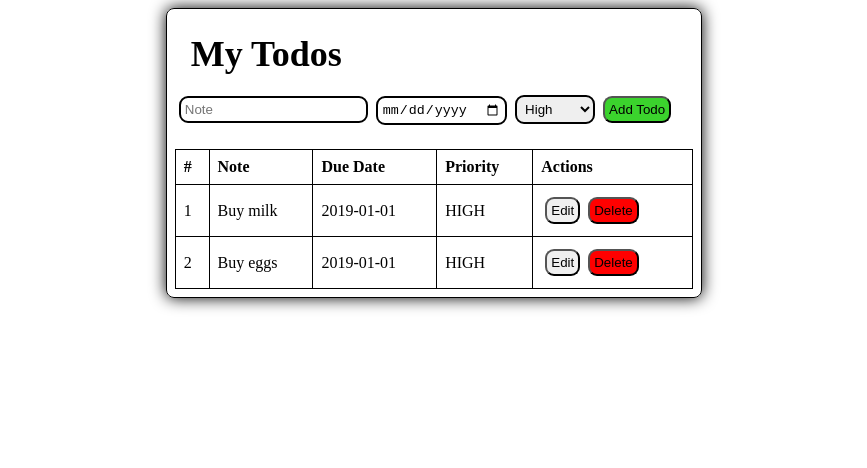
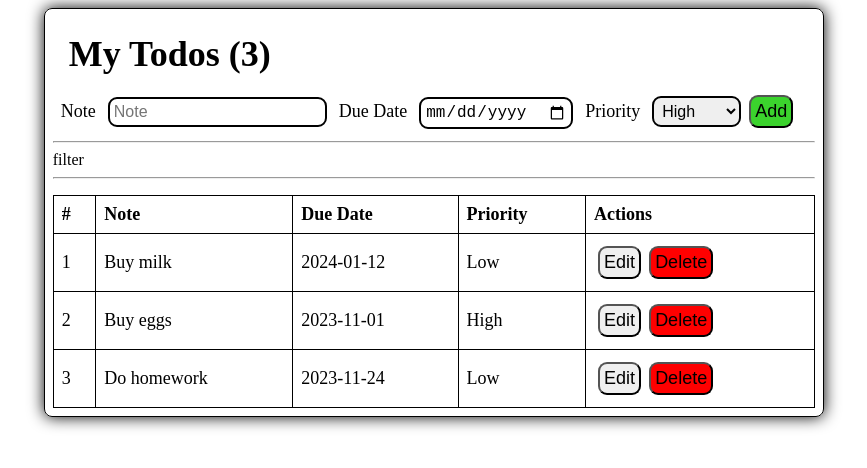
Before and after one commit to cph-oo221/Dat3-React-CRUD, a React (Vite) app: page / in a window 1280 px wide. Shown: the top 468 px of the page, without its empty margins (215-1082 px from the left). Built offline with nearby package versions, Linux system fonts and the light colour scheme; data requests are answered from the project's data file.

Commit message:
All crud works

```diff
--- a/db.json
+++ b/db.json
@@ -3,14 +3,20 @@
     {
       "id": 1,
       "note": "Buy milk",
-      "dueDate": "2019-01-01",
-      "priority": "HIGH"
+      "dueDate": "2024-01-12",
+      "priority": "Low"
     },
     {
       "id": 2,
       "note": "Buy eggs",
-      "dueDate": "2019-01-01",
-      "priority": "HIGH"
+      "dueDate": "2023-11-01",
+      "priority": "High"
+    },
+    {
+      "id": 3,
+      "note": "Do homework",
+      "dueDate": "2023-11-24",
+      "priority": "Low"
     }
   ]
 }
--- a/index.html
+++ b/index.html
@@ -2,9 +2,9 @@
 <html lang="en">
   <head>
     <meta charset="UTF-8" />
-    <link rel="icon" href="./img/todo.png" />
+    <link rel="icon" href="src/img/todo.png" />
     <meta name="viewport" content="width=device-width, initial-scale=1.0" />
-    <title>Vite + React</title>
+    <title>Todo</title>
   </head>
   <body>
     <div id="root"></div>
--- a/package.json
+++ b/package.json
@@ -4,7 +4,7 @@
   "version": "0.0.0",
   "type": "module",
   "scripts": {
-    "server": "json-server --watch db.json --port 3001",
+    "server": "json-server --watch db.json --port 3001 --host 127.0.0.1",
     "dev": "vite",
     "build": "vite build",
     "lint": "eslint . --ext js,jsx --report-unused-disable-directives --max-warnings 0",
--- /dev/null
+++ b/src/components/DisplayTodos.jsx
@@ -0,0 +1,56 @@
+import "../styels/Todo.css";
+import { deleteTodo } from "../api/api";
+
+function Display({ todos, setTodos, setUpdate }) {
+  return (
+    <div>
+      <table>
+        <thead>
+          <tr>
+            <th>#</th>
+            <th>Note</th>
+            <th>Due Date</th>
+            <th>Priority</th>
+            <th>Actions</th>
+          </tr>
+        </thead>
+        <tbody>
+          {console.table(todos)}
+          {todos.map((todo, index) => (
+            <tr key={todo.id}>
+              <td>{index + 1}</td>
+              <td>{todo.note}</td>
+              <td>{todo.dueDate}</td>
+              <td>{todo.priority}</td>
+              <td>
+                <button
+                  id="btn-edit"
+                  onClick={() => {
+                    const oldTodo = todos.find((t) => t.id === todo.id);
+                    setUpdate(oldTodo);
+                    console.log("the old todo is", oldTodo);
+                  }}
+                >
+                  Edit
+                </button>
+                <button
+                  id="btn-delete"
+                  onClick={() =>
+                    deleteTodo(todo.id, () => {
+                      const newTodos = todos.filter((t) => t.id !== todo.id);
+                      setTodos(newTodos);
+                    })
+                  }
+                >
+                  Delete
+                </button>
+              </td>
+            </tr>
+          ))}
+        </tbody>
+      </table>
+    </div>
+  );
+}
+
+export default Display;
--- /dev/null
+++ b/src/components/SeparationLine.jsx
@@ -0,0 +1,9 @@
+function Line() {
+  return (
+    <div id="separation-line">
+      <hr />
+    </div>
+  );
+}
+
+export default Line;
--- a/src/components/Todo.jsx
+++ b/src/components/Todo.jsx
@@ -1,83 +1,39 @@
 import "../styels/Todo.css";
-import { useState, useEffect, useRef } from "react";
-import { getTodos, addTodo, deleteTodo, editTodo } from "../api/api";
+import { useState, useEffect } from "react";
+import { getTodos } from "../api/api";
+import Display from "./DisplayTodos";
+import TodoForm from "./TodoForm";
+import Line from "./SeparationLine";
 
 function Todo() {
   const [todos, setTodos] = useState([]);
-
-  const noteRef = useRef(null);
-  const dateRef = useRef(null);
-  const prioRef = useRef(null);
+  const [update, setUpdate] = useState(null);
+  const [edit, setEdit] = useState(false);
 
   useEffect(() => {
     if (todos.length === 0) {
       getTodos(setTodos);
     }
-  }, [todos]);
 
-  async function addTodoHandler() {
-    const newTodo = {
-      id: todos.length + 1,
-      note: noteRef.current.value,
-      dueDate: dateRef.current.value,
-      priority: prioRef.current.value,
-    };
-    await addTodo([...todos, newTodo], setTodos);
-  }
+    if (update) {
+      setEdit(true);
+    }
+  }, [todos, update]);
 
   return (
     <div id="todo-container">
-      <h1>My Todos</h1>
-      <div>
-        <input type="text" placeholder="Note" ref={noteRef} />
-        <input type="date" ref={dateRef} />
-        <select ref={prioRef}>
-          <option>High</option>
-          <option>Medium</option>
-          <option>Low</option>
-        </select>
-
-        <button id="btn-add" onClick={addTodoHandler}>
-          Add Todo
-        </button>
-      </div>
-
-      <table>
-        <thead>
-          <tr>
-            <th>#</th>
-            <th>Note</th>
-            <th>Due Date</th>
-            <th>Priority</th>
-            <th>Actions</th>
-          </tr>
-        </thead>
-        <tbody>
-          {console.table(todos)}
-          {todos.map((todo, index) => (
-            <tr key={todo.id}>
-              <td>{index + 1}</td>
-              <td>{todo.note}</td>
-              <td>{todo.dueDate}</td>
-              <td>{todo.priority}</td>
-              <td>
-                <button id="btn-edit">Edit</button>
-                <button
-                  id="btn-delete"
-                  onClick={() =>
-                    deleteTodo(todo.id, () => {
-                      const newTodos = todos.filter((t) => t.id !== todo.id);
-                      setTodos(newTodos);
-                    })
-                  }
-                >
-                  Delete
-                </button>
-              </td>
-            </tr>
-          ))}
-        </tbody>
-      </table>
+      <TodoForm
+        todos={todos}
+        setTodos={setTodos}
+        edit={edit}
+        setEdit={setEdit}
+        update={update}
+        setUpdate={setUpdate}
+      />
+      <Line />
+      <p>filter</p>
+      <Line />
+      <Display todos={todos} setTodos={setTodos} setUpdate={setUpdate} />
     </div>
   );
 }
--- /dev/null
+++ b/src/components/TodoForm.jsx
@@ -0,0 +1,86 @@
+import { useRef, useState, useEffect } from "react";
+import { addTodo, editTodo } from "../api/api";
+
+function TodoForm({ todos, setTodos, edit, setEdit, update, setUpdate }) {
+  const noteRef = useRef(null);
+  const dateRef = useRef(null);
+  const prioRef = useRef(null);
+
+  const [btnText, setBtnText] = useState("Add");
+
+  useEffect(() => {
+    if (update) {
+      noteRef.current.value = update.note;
+      dateRef.current.value = update.dueDate;
+      prioRef.current.value = update.priority;
+
+      setBtnText(`Update id: ${update.id}`);
+    }
+  }, [update]);
+
+  function resetForm() {
+    noteRef.current.value = null;
+    dateRef.current.value = null;
+    prioRef.current.value = "High";
+  }
+
+  function todoCurrent(idValue) {
+    return {
+      id: idValue,
+      note: noteRef.current.value,
+      dueDate: dateRef.current.value,
+      priority: prioRef.current.value,
+    };
+  }
+
+  return (
+    <div>
+      <h1>My Todos ({todos.length})</h1>
+      <label htmlFor="note">Note</label>
+      <input type="text" id="note" placeholder="Note" ref={noteRef} />
+
+      <label htmlFor="date">Due Date</label>
+      <input type="date" ref={dateRef} />
+
+      <label htmlFor="priority">Priority</label>
+      <select id="priority" ref={prioRef}>
+        <option>High</option>
+        <option>Medium</option>
+        <option>Low</option>
+      </select>
+
+      <button
+        id="btn-add"
+        onClick={() => {
+          if (edit) {
+            const updateTodo = todoCurrent(update.id);
+
+            console.log("yoyoyoyoy ", updateTodo);
+            editTodo(updateTodo, () => {
+              const newTodos = todos.map((todo) => {
+                if (todo.id === update.id) {
+                  return updateTodo;
+                }
+                return todo;
+              });
+              setTodos(newTodos);
+              resetForm();
+              setUpdate(null);
+              setEdit(false);
+              setBtnText("Add");
+            });
+          } else {
+            const id = todos.length + 1;
+            const newTodo = todoCurrent(id);
+            addTodo([...todos, newTodo], setTodos);
+            resetForm();
+          }
+        }}
+      >
+        {btnText}
+      </button>
+    </div>
+  );
+}
+
+export default TodoForm;
--- a/src/styels/Todo.css
+++ b/src/styels/Todo.css
@@ -1,7 +1,6 @@
 #todo-container {
   display: flex;
   flex-direction: column;
-  align-items: start;
   width: 100%;
   padding: 8px;
   border: 1.75px solid rgb(0, 0, 0);
@@ -21,6 +20,7 @@ button {
   padding: 4px;
   border-radius: 9px;
   color: #000000;
+  font-size: 18px;
 }
 
 #btn-edit {
@@ -37,7 +37,7 @@ button {
 table {
   border-collapse: collapse;
   width: 100%;
-  margin-top: 20px;
+  margin-top: 8px;
 }
 
 th,
@@ -45,6 +45,8 @@ td {
   border: 1px solid #000000;
   text-align: left;
   padding: 8px;
+  color: #000000;
+  font-size: 18px;
 }
 
 input,
@@ -53,4 +55,18 @@ select {
   padding: 4px;
   border-radius: 9px;
   border: 2px solid #000000;
+  font-size: 16px;
+  color: #000000;
 }
+
+label {
+  margin: 4px;
+  padding: 4px;
+  color: #000000;
+  font-size: 18px;
+}
+
+#separation-line {
+  margin-top: 8px;
+  margin-bottom: 8px;
+}
```
Also changed, not shown: 1 other file (tests, documents, lock files or other folders).
